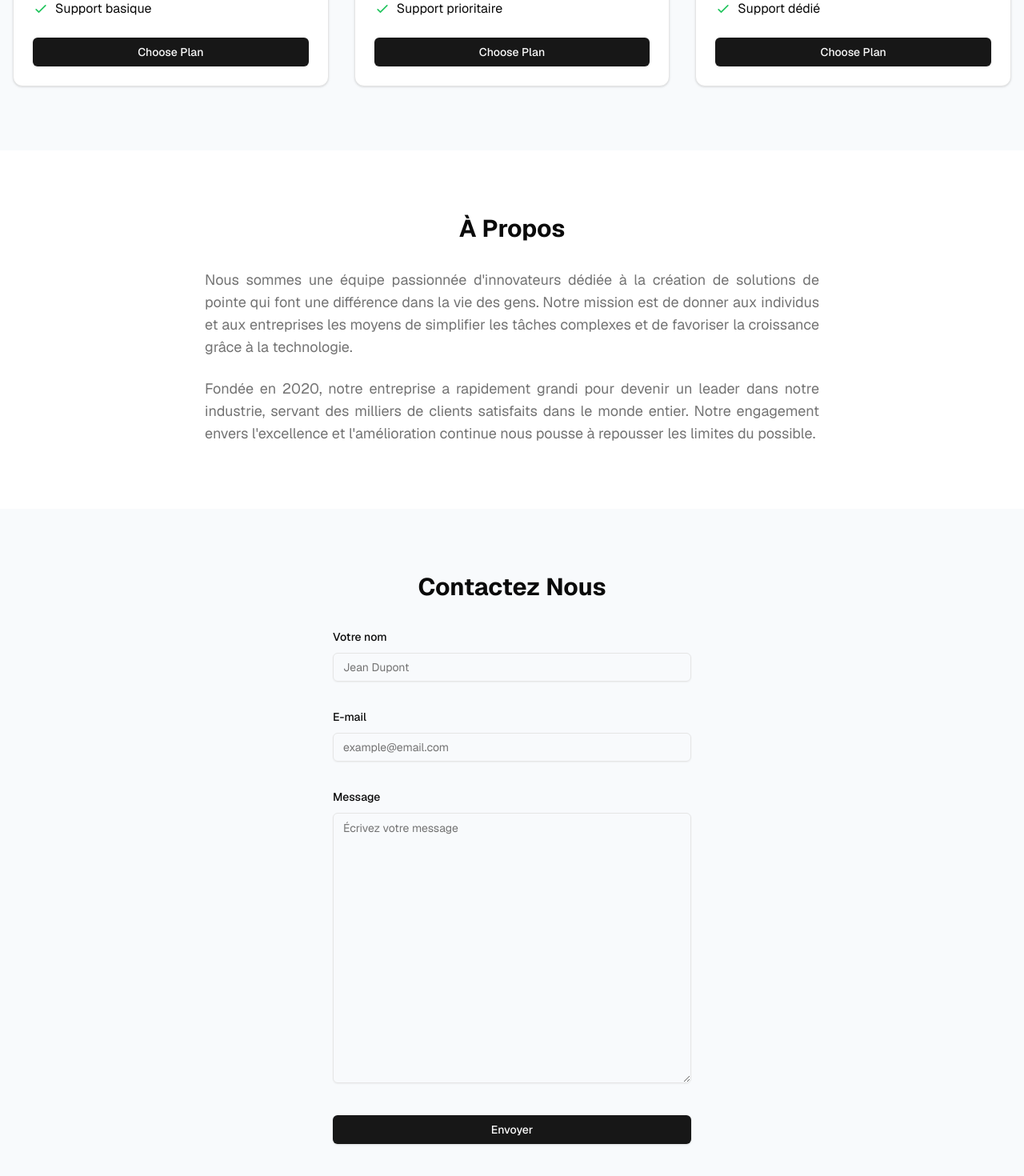
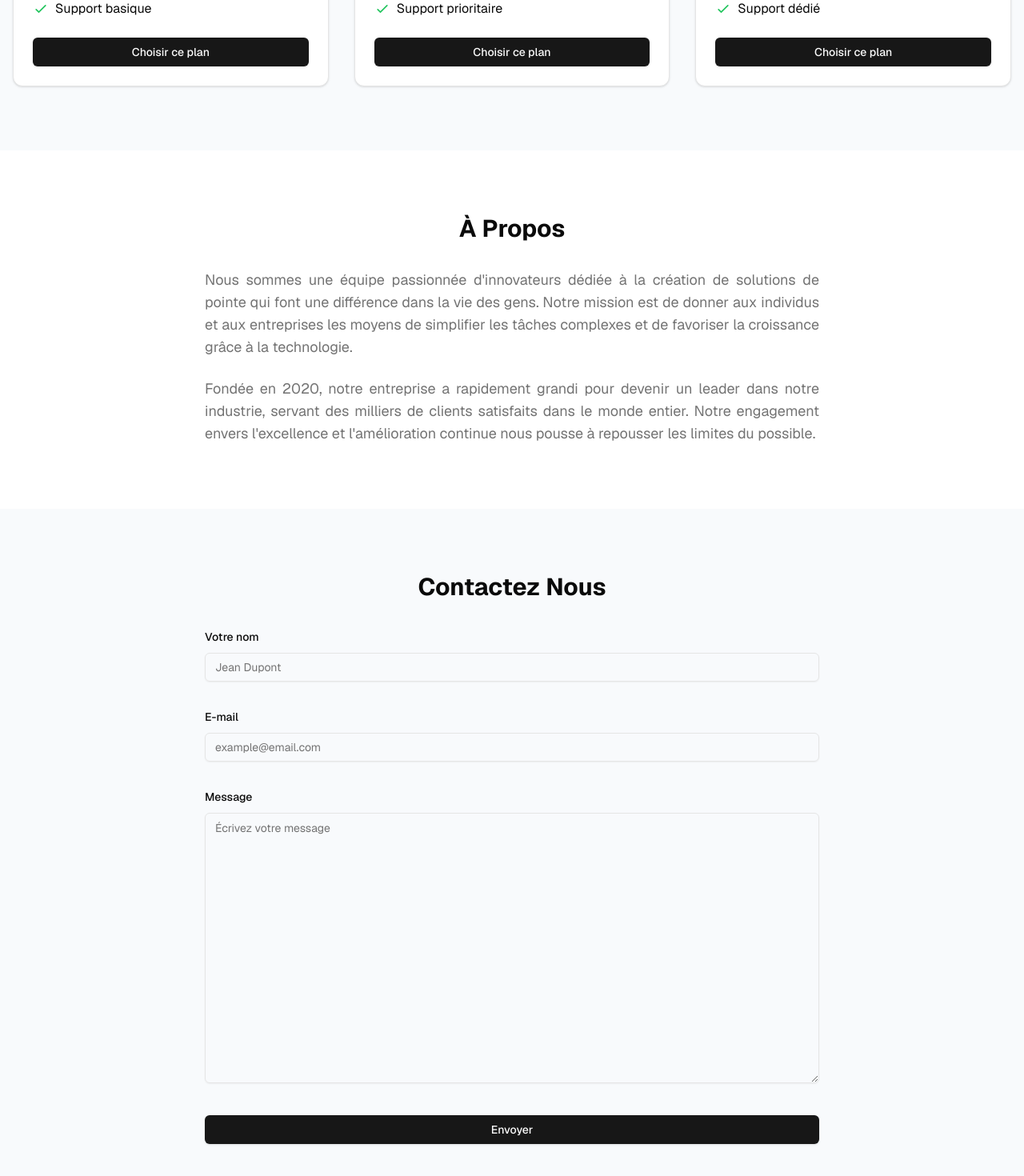
Before and after one commit to regi-gouale/faith-tools, a Next.js app: page / in a window 1280 px wide. Shown: the part 1238-2708 px from the top of the page at 80% size. Built offline with nearby package versions, Linux system fonts and the light colour scheme.

Commit message:
Amélioration de l'interface de contact, ajout de liens pour l'inscription et la connexion, et traduction du texte du bouton de choix de plan

```diff
--- a/src/shared/components/landing/contact.tsx
+++ b/src/shared/components/landing/contact.tsx
@@ -44,7 +44,7 @@ export default function Contact() {
     <section id="contact" className="py-20 bg-slate-50 dark:bg-slate-800">
       <div className="container mx-auto px-4">
         <h2 className="mb-8 text-center text-3xl font-bold">Contactez Nous</h2>
-        <div className="mx-auto max-w-md">
+        <div className="mx-auto max-w-3xl">
           <Form {...form}>
             <form className="space-y-8" onSubmit={form.handleSubmit(onSubmit)}>
               <FormField
--- a/src/shared/components/landing/hero.tsx
+++ b/src/shared/components/landing/hero.tsx
@@ -1,4 +1,5 @@
 import { Button } from "@ui/button";
+import Link from "next/link";
 
 export default function Hero() {
   return (
@@ -16,10 +17,10 @@ export default function Hero() {
         </p>
         <div className="flex justify-center space-x-8">
           <Button size="lg" variant="default">
-            S'inscrire
+            <Link href="/auth/signup">S'inscrire</Link>
           </Button>
           <Button size="lg" variant="secondary">
-            Se connecter
+            <Link href="/auth/signin">Se connecter</Link>
           </Button>
         </div>
       </div>
--- a/src/shared/components/landing/pricing.tsx
+++ b/src/shared/components/landing/pricing.tsx
@@ -63,7 +63,7 @@ export default function Pricing() {
                 </ul>
               </CardContent>
               <CardFooter>
-                <Button className="w-full">Choose Plan</Button>
+                <Button className="w-full">Choisir ce plan</Button>
               </CardFooter>
             </Card>
           ))}
```
